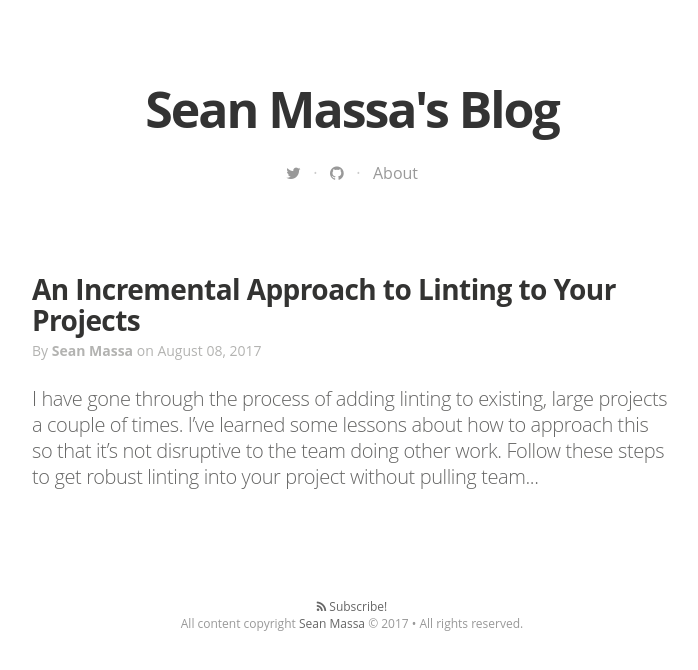
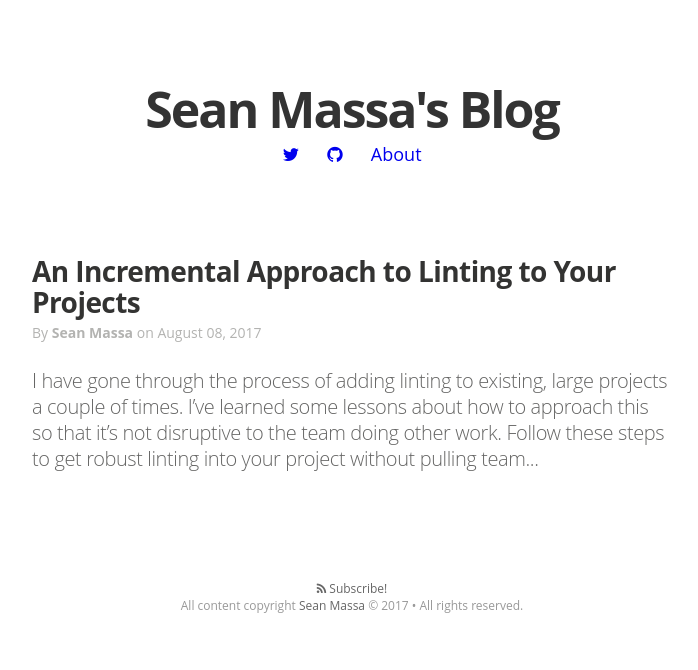
Before and after one commit to EndangeredMassa/endangeredmassa.github.com, a Jekyll site: the page built from index.html, in a window 1280 px wide. Shown: the top 670 px of the page, without its empty margins (288-986 px from the left). Built offline with Jekyll 4.4.1, drawn with Linux system fonts in a browser that asks for light colours; nearby versions of some CDN libraries; some web fonts are replaced; the list of posts is cut into pages by our own code.

```diff
--- /dev/null
+++ b/_includes/custom-links.html
@@ -0,0 +1,11 @@
+<div class="custom-links">
+  {% for social in site.social %}
+    {% if social.url %}
+        <a class="icon-{{ social.icon }}" href="{{ social.url }}" {% if social.desc %}title="{{ social.desc }}"{% endif %}>
+          <i class="fa fa-{{ social.icon }}"></i>
+        </a>
+        &nbsp;&nbsp;&nbsp;&nbsp;
+    {% endif %}
+  {% endfor %}
+  <a href={{ "/about/" | prepend: site.baseurl }}>About</a>
+</div>
--- a/_layouts/default.html
+++ b/_layouts/default.html
@@ -3,8 +3,7 @@
 
   {% include head.html %}
 
-  <body>
-
+  <body
     <!-- content start -->
 
     <div class="page-content">
--- a/css/main.sass
+++ b/css/main.sass
@@ -116,10 +116,9 @@ body
   .custom-links
     margin: 0 0 50px
     text-align: center
-    color: #ccc
+    font-size: 18px
     a
       text-decoration: none !important
-      color: #999
       &:hover
         color: #333
 
--- a/index.html
+++ b/index.html
@@ -4,20 +4,8 @@ layout: default
 
 <header class="blog-header">
     <h1 class="blog-title">{{ site.title }}</h1>
-    <h2 class="blog-description">{{ site.description }}</h2>
-    <div class="custom-links">
-      {% for social in site.social %}
-        {% if social.url %}
-            <a class="icon-{{ social.icon }}" href="{{ social.url }}" {% if social.desc %} title="{{ social.desc }}"{% endif %}>
-              <i class="fa fa-{{ social.icon }}"></i>
-            </a>
-            &nbsp;&nbsp;·&nbsp;&nbsp;
-        {% endif %}
-      {% endfor %}
-      <a href={{ "/about/" | prepend: site.baseurl }}>About</a>
-    </div>
+    {% include custom-links.html %}
 </header>
-
 
 <main class="content" role="main">
 
```
Also changed, not shown: about/index.html (+5 -14 lines).
